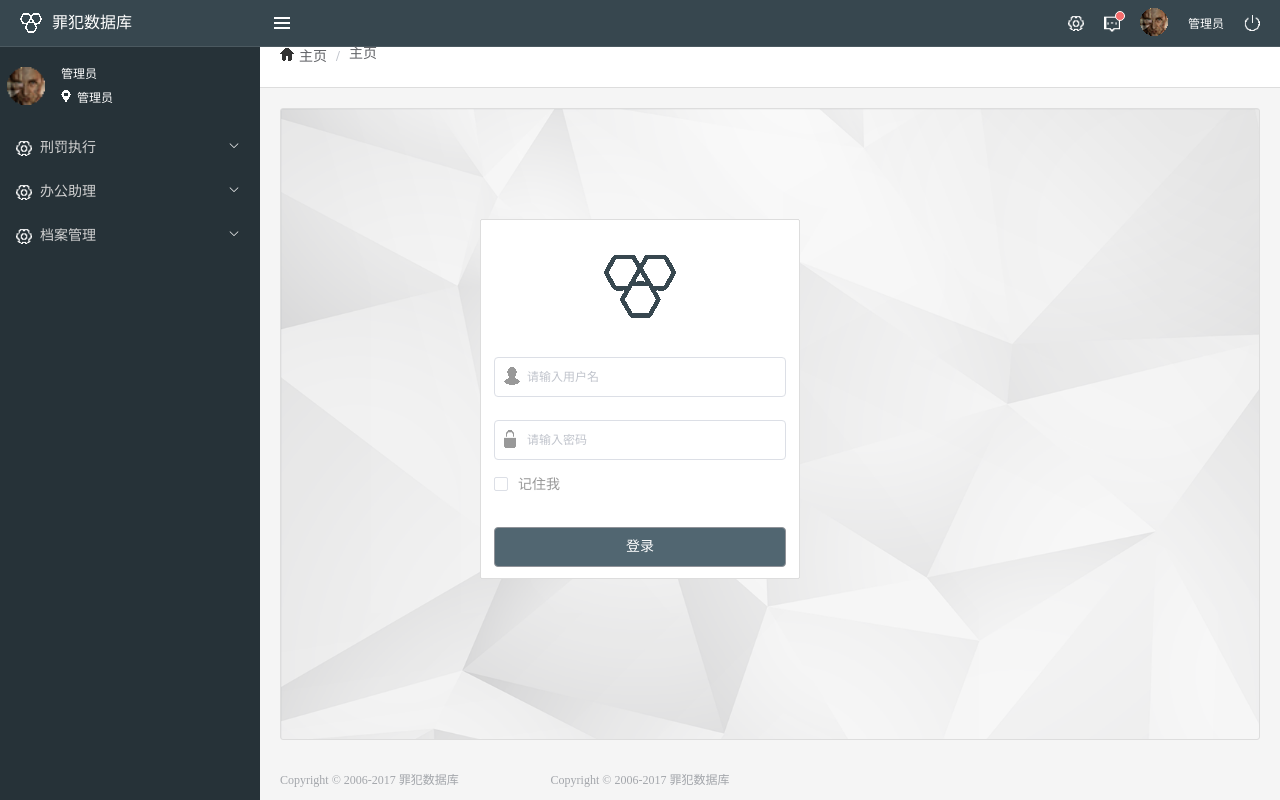
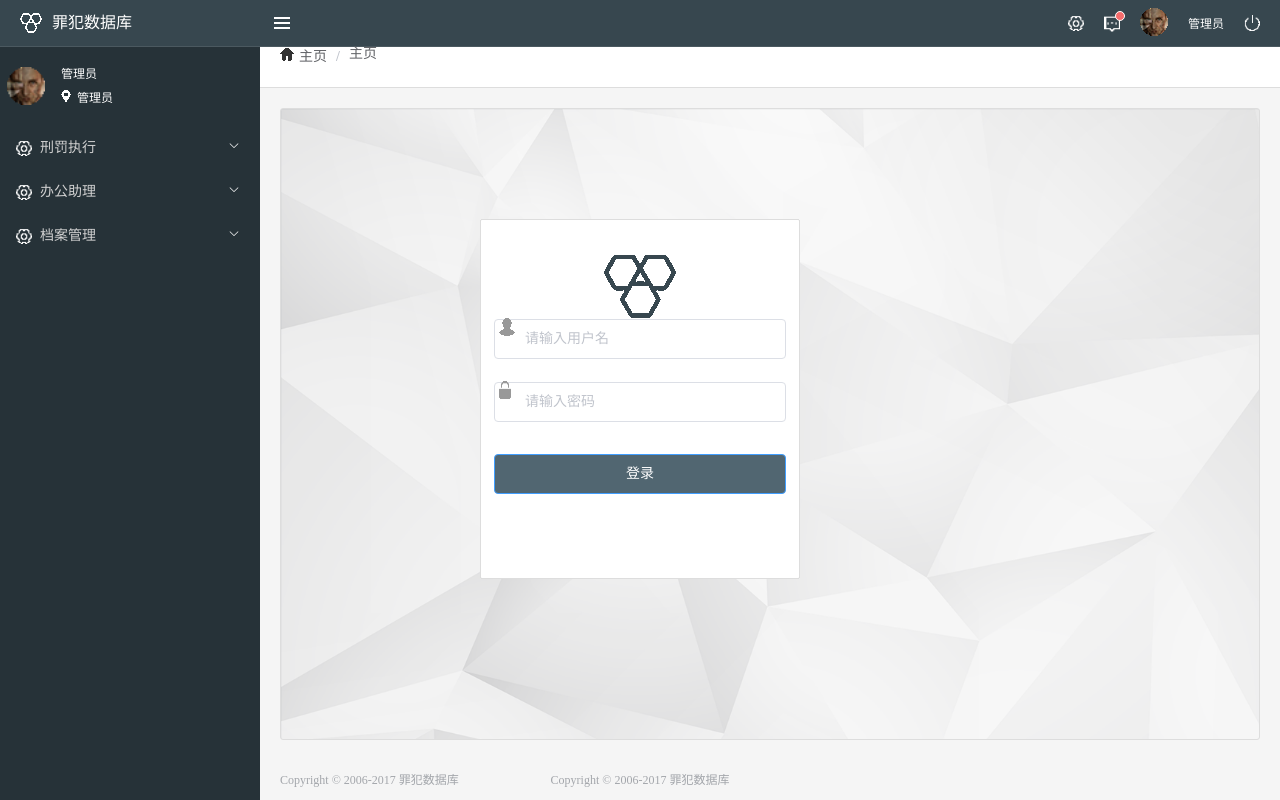
Before and after one commit to alienbigking/cid-ui, a Vue app: page / in a window 1280 px wide. Built offline with nearby package versions, Linux system fonts and the light colour scheme.

Commit message:
登录页使用表单组件

```diff
--- a/src/app/user/login.vue
+++ b/src/app/user/login.vue
@@ -1,23 +1,8 @@
 <template>
-    <div id="login" :span="24">
+    <div class="login" :span="24">
         <div class="login-box" :span="6">
             <div class="login-logo"></div>
-            <el-form class="login-input" :model="ruleForm" :rules="rules" ref="ruleForm">
-                <el-form-item class="form-input-user" prop="userName">
-                    <el-input type="text" class="el-input-inner" placeholder="请输入用户名" v-model="ruleForm.userName" />
-                    <span class="user"></span>
-                </el-form-item>
-                <el-form-item class="form-input-pwd" prop="password">
-                    <el-input type="password" class="el-input-inner" placeholder="请输入密码" v-model="ruleForm.password" />
-                    <span class="lock"></span>
-                </el-form-item>
-                <el-form-item class="form-input-remember">
-                    <el-checkbox label="记住我"></el-checkbox>
-                </el-form-item>
-                 <el-form-item class="form-input-submit">
-                    <el-button type="info"  @click="submitForm('ruleForm')">登录</el-button>
-                </el-form-item>
-            </el-form>
+            <my-form class="login-input" :inline="false" :formItems="formModel" @on-submit="onSubmit" labelWidth="0" btnText="登录" buttonClass="form-input-submit"></my-form>
         </div>
         <div class="login-foot">
             <span>Copyright &copy; 2006-2017 罪犯数据库</span>
@@ -28,59 +13,49 @@
 export default {
     data() {
         return {
-            ruleForm: {
-                userName: '',
-                password: ''
+            formModel: {
+                userName: {
+                    type: 'input',
+                    label: '用户名',
+                    prefix: 'user',
+                    rules: ['required']
                 },
-            rules: {
-                userName: [
-                    { required: true, message: '用户名不能为空', trigger: 'blur' }
-                ],
-                password: [
-                    { required: true, message: '密码不能为空', trigger: 'blur' },
-                    { min: 6, message: '密码必须大于6位', trigger: 'blur' }
-                ]
+                password: {
+                    type: 'password',
+                    label: '密码',
+                    prefix: 'lock',
+                    rules: ['required', '6-']
+                }
             }
         }
     },
     methods: {
-        submitForm(formName) {
-            this.$refs[formName].validate((valid) => {
-                if (valid) {
-                    alert('submit!')
-                }
-                else {
-                    alert('error submit!!')
-                    return false
-                }
-            })
+        onSubmit(e) {
+            if (!e) return
+            console.log(e)
         }
     }
 }
 </script>
 <style lang="scss" scoped>
     %mt1{
-        display: inline-block;
+        display: block;
         width: 16px;
         height: 18px;
-        position: absolute;
-        left:10px;
-        top: 50%;
-        transform: translateY(-50%);
     }
-    .user{
+    .el-main>.login{
+        background:url(../../assets/images/background.png) 0 0 no-repeat;
+        background-size:cover;
+        /deep/ .user{
             @extend %mt1;
             background: url(../../assets/images/user.png) 0 0 no-repeat;
             background-size: 16px 18px;
         }
-    .lock{
+        /deep/ .lock{
             @extend %mt1;
             background: url(../../assets/images/lock.png) 0 0 no-repeat;
             background-size: 12px 18px;
         }
-    #login{
-        background:url(../../assets/images/background.png) 0 0 no-repeat;
-        background-size:cover;
         .login-box{
             width: 322px;
             height: 362px;
@@ -119,12 +94,12 @@ export default {
                     font-size:14px;
                     color:#999;
                 }
-                .form-input-submit{
+                /deep/ .form-input-submit{
                     margin:10px 0 0 0;
-                    button{
+                    // button{
                         width:292px;
                         background-color:#516671;
-                    }
+                    // }
                 }
             }
         }
--- a/src/components/form.vue
+++ b/src/components/form.vue
@@ -4,15 +4,42 @@
         </formItem>
         <el-form-item style="display: block;" :label-width="labelWidth">
             <span slot="label"></span>
-            <el-button type="primary" @click="onSubmit(name)">{{ btnText }}</el-button>
-            <el-button>取消</el-button>
+            <el-button type="primary" @click="onSubmit(name)" :class="buttonClass">{{ btnText }}</el-button>
+            <el-button v-if="showCancel">取消</el-button>
         </el-form-item>
     </el-form>
 </template>
 <script>
 import formItem from './formItem'
+let limit = value => {
+    let min = parseInt(value.split('-')[0]),
+        max = parseInt(value.split('-')[1]),
+        message
+    if (min === max) {
+        message = `请输入${ min }个字符`
+    }
+    else if (min && max) {
+        message = `请输入${ min }到${ max }个字符`
+    }
+    else if (min && !max) {
+        message = `请输入${ min }个以上字符`
+    }
+    else if (!min && max) {
+        message = `请输入${ max }个以下字符`
+    }
+    return {
+        min: min,
+        max: max,
+        message: message
+    }
+}
 export default {
     props: {
+        showCancel: {
+            type: Boolean,
+            default: false
+        },
+        buttonClass: String,
         formItems: Object,
         name: {
             type: String,
@@ -75,11 +102,14 @@ export default {
         addRules(prop, rules, item) {
             let arr = [], setting = {}
             rules.forEach((rule, index) => {
-                setting = {
-                    trigger: 'change blur',
-                    message: this.message[rule].message.replace('*', item.label)
+                if (rule.indexOf('-') > -1) arr.push(limit(rule))
+                else {
+                    setting = {
+                        trigger: 'change blur',
+                        message: this.message[rule].message.replace('*', item.label)
+                    }
+                    arr.push(Object.assign({}, this.message[rule], setting))
                 }
-                arr.push(Object.assign({}, this.message[rule], setting))
             })
             return arr
         },
--- a/src/components/formItem.vue
+++ b/src/components/formItem.vue
@@ -1,9 +1,21 @@
 <template>
     <span class="commonForm">
-        <el-form-item :class="options.class" :label="options.label" :prop="attribute" :required="options.rules && options.rules.indexOf('required') > -1">
+        <el-form-item
+            :class="((options.prepend || options.prefix) ? 'noLable' : '') + (options.class ? options.class : '')"
+            :prop="attribute"
+            :required="options.rules && options.rules.indexOf('required') > -1"
+            :label="(options.prepend || options.prefix) ? '' : options.label">
             <template v-if="options.type === 'input' || options.type === 'password'">
-                <el-input :type="options.type" v-model="options.value" @change="handleChange(attribute, $event)" auto-complete="off"></el-input>
-                <span v-if="options.other" :class="options.other.class" @click="options.other.func"></span>
+                <el-input
+                    :placeholder="'请输入'+options.label"
+                    :type="options.type"
+                    v-model="options.value"
+                    @change="handleChange(attribute, $event)" auto-complete="off">
+                        <i slot="prefix" v-if="options.prefix" :class="options.prefix"></i>
+                        <i slot="prepend" v-if="options.prepend" :class="options.prepend"></i>
+                        <i slot="suffix" v-if="options.suffix" :class="options.suffix.class" @click="options.suffix.func"></i>
+                        <i slot="append" v-if="options.append" :class="options.append.class" @click="options.append.func"></i>
+                </el-input>
             </template>
             <!-- <template v-if="options.type === 'password'">
                 <el-input type="password" v-model="options.value" @change="handleChange(attribute, $event)"></el-input>
@@ -38,7 +50,7 @@ export default {
 <style lang="scss" scoped>
 .commonForm{
     /deep/ .el-form-item{
-        width: 480px;
+        width: 100%;
         &.is-error /deep/ .el-input__inner{
             border-color: #d8dce5;
         }
@@ -49,6 +61,21 @@ export default {
         /deep/ .el-form-item__content{
             width: calc(100% - 120px);
         }
+        &.noLable{
+            .el-form-item__content{
+                width: 100%;
+            }
+        }
+        /deep/ .el-input__prefix, .el-input__suffix{
+            left: 0;
+            width: 30px;
+            display: flex;
+            justify-content: center;
+            align-items: center;
+        }
+        .el-input--prefix .el-input__inner{
+            padding-left: 30px;
+        }
     }
 }
 </style>
--- a/src/utils/helper.js
+++ b/src/utils/helper.js
@@ -1,7 +1,30 @@
-export const removeEmpty = parmas => {
-    let obj = Object.assign({}, parmas)
-    Object.keys(obj).forEach(key => {
-        (obj[key] && typeof obj[key] === 'object') ? removeEmpty(obj[key]) : ((obj[key] === undefined || obj[key] === null) && delete obj[key])
+export const removeEmpty = (parmas, arr = []) => {
+    let obj = {}
+    Object.keys(parmas).forEach(key => {
+        if (parmas[key] && !arr.find((n) => n === key)) {
+            obj[key] = parmas[key]
+        }
     })
     return obj
 }
+
+export const dateFtt = (fmt = 'YYYY-MM-DD', date = new Date()) => {
+    var o = {
+        'M+': date.getMonth() + 1,                   // 月份
+        'D+': date.getDate(),                        // 日
+        'h+': date.getHours(),                       // 小时
+        'm+': date.getMinutes(),                     // 分
+        's+': date.getSeconds(),                     // 秒
+        'q+': Math.floor((date.getMonth() + 3) / 3), // 季度
+        'S': date.getMilliseconds()                  // 毫秒
+    }
+    if (/(Y+)/.test(fmt)) {
+        fmt = fmt.replace(RegExp.$1, (`${ date.getFullYear() }`).substr(4 - RegExp.$1.length))
+    }
+    Object.keys(o).forEach(k => {
+        if (new RegExp(`(${ k })`).test(fmt)) {
+            fmt = fmt.replace(RegExp.$1, (RegExp.$1.length === 1) ? (o[k]) : ((`00${ o[k] }`).substr((`${ o[k] }`).length)))
+        }
+    })
+    return fmt
+}
```
Also changed, not shown: src/app/test/test.vue (+0 -1 lines). Lines whose indentation alone changed are shown as unchanged.
